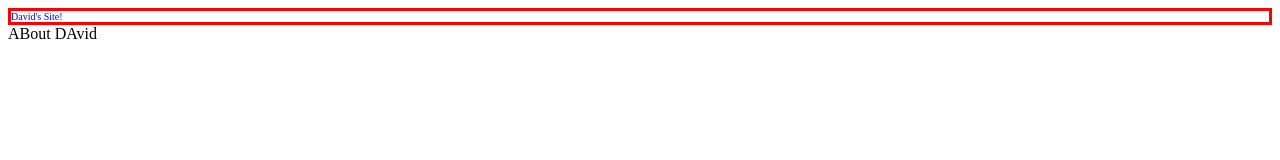
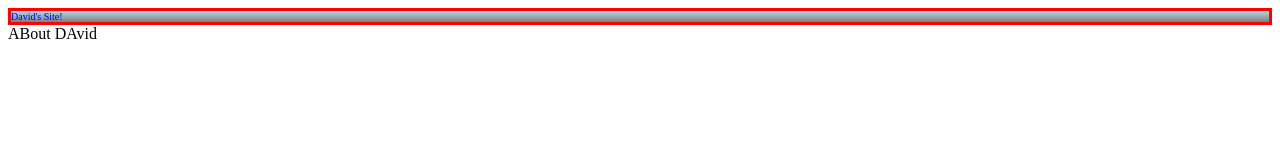
Before and after one commit to runnedrun/q-lesson, a plain HTML site: page index.html in a window 1280 px wide. Drawn offline with Linux system fonts and the light colour scheme.

Commit message:
Classadoo autocommit

```diff
--- a/index.html
+++ b/index.html
@@ -5,10 +5,7 @@
         color: blue;
         font-size: 10px;
         border: 3px solid red;
-        background: linear-gradient;
-        background: moz-linear-gradient(red,blue);
-        background: ms-linear-gradient(red,blue)
-
+        background: linear-gradient(lightblue, grey);
       }
 
       #about {
```
